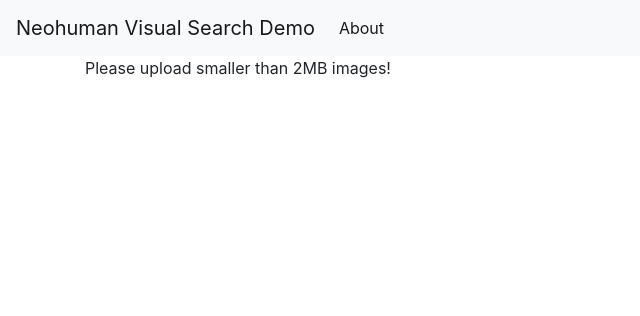
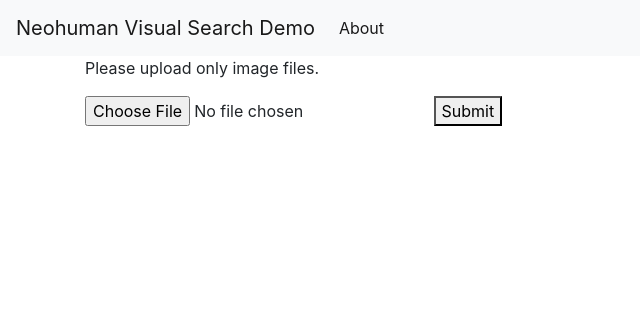
Before and after one commit to harpone/retrieval_app, a Flask app: template templates/index.html in a window 1280 px wide. Shown: the top 316 px of the page, without its empty margins (0-640 px from the left). Run offline with Flask 2, Linux system fonts and the light colour scheme; the template is opened without the code that fills it, so the values that code supplies are empty; parts of the project's set-up code (start-up, migrations or seed data) failed here and were passed over; some libraries are stand-ins or nearby versions.

Commit message:
simple upload button

```diff
--- a/app.py
+++ b/app.py
@@ -45,7 +45,7 @@
     UPLOADED_PATH='./static/cache',
     # Flask-Dropzone config:
     DROPZONE_ALLOWED_FILE_TYPE='image',
-    DROPZONE_MAX_FILE_SIZE=2,  # dropzone redirect bug if larger images...
+    DROPZONE_MAX_FILE_SIZE=2,  # TODO: not raising error, just giving the None image bug!!!!!!
     DROPZONE_MAX_FILES=1,
     DROPZONE_REDIRECT_VIEW='query_image',  # set redirect view
     #DROPZONE_REDIRECT_VIEW=None,
@@ -153,12 +153,12 @@
     if request.method == 'POST':
         f = request.files.get('file')  # hmm OK redirects right after this so no time to process the stuff below??
         # NOTE: getting exact same 'None' if file size exceeds max allowed!
-        print('FILE OBTAINED')  # FFUU this line is NEVER run for large images!!! so requests timeouts/ takes too long??
+        #print('FILE OBTAINED')  # FFUU this line is NEVER run for large images!!! so requests timeouts/ takes too long??
         #session['f'] = deepcopy(f)
         session['filename'] = f.filename
-        print('SESSION FILENAME SAVED')
+        #print('SESSION FILENAME SAVED')
         f.save(os.path.join(app.config['UPLOADED_PATH'], session['filename']))
-        print('FILE SAVED')
+        #print('FILE SAVED')
         #uploaded_image = Image.open(f).convert('RGB')
         # if uploaded_image is None:
         #     flash('Upload size exceeded! Please only use smaller than 10MB size images.')
@@ -169,7 +169,7 @@
         # TODO: OK session['query_img_base64'] not set before fucking dropzone redirect... how do I wait until upload finished?
         #session['uploaded_image'] = uploaded_image
         # will redirect to query_image here because of dropzone
-        #return redirect(url_for('query_image'))  # not needed with dropzone!!
+        return redirect(url_for('query_image'))
     return render_template('index.html')
 
 
--- a/templates/base.html
+++ b/templates/base.html
@@ -10,8 +10,8 @@
 
     <title>{% block title %} {% endblock %}</title>
 
-    {{ dropzone.load_css() }}
-    {{ dropzone.style('border: 2px dashed #0087F7; margin: 10%; min-height: 200px;') }}
+    <!-- {{ dropzone.load_css() }}
+    {{ dropzone.style('border: 2px dashed #0087F7; margin: 10%; min-height: 200px;') }} -->
 
   <style>
     #photos {
--- a/templates/index.html
+++ b/templates/index.html
@@ -3,8 +3,16 @@
 
 {% block content %}
 <title>Upload File</title>
-<p>Please upload smaller than 2MB images!</p>
-{{ dropzone.create(action='index') }}
+<p>Please upload only image files.</p>
+
+
+<form action="/" method="POST" enctype="multipart/form-data">
+    <input type=file name=file>
+    <button type="submit">Submit</button>
+</form>
+
+
+<!-- {{ dropzone.create(action='index') }}
 {{ dropzone.load_js() }}
-{{ dropzone.config(custom_options="success: function(file, response){ window.location.href = '/query_image/' + response.message; }") }}
+{{ dropzone.config(custom_options="success: function(file, response){ window.location.href = '/query_image/' + response.message; }") }} -->
 {% endblock %}
```
Also changed, not shown: docs/notes.md (+3 -1 lines), templates/about.html (added, +23 -0 lines).
